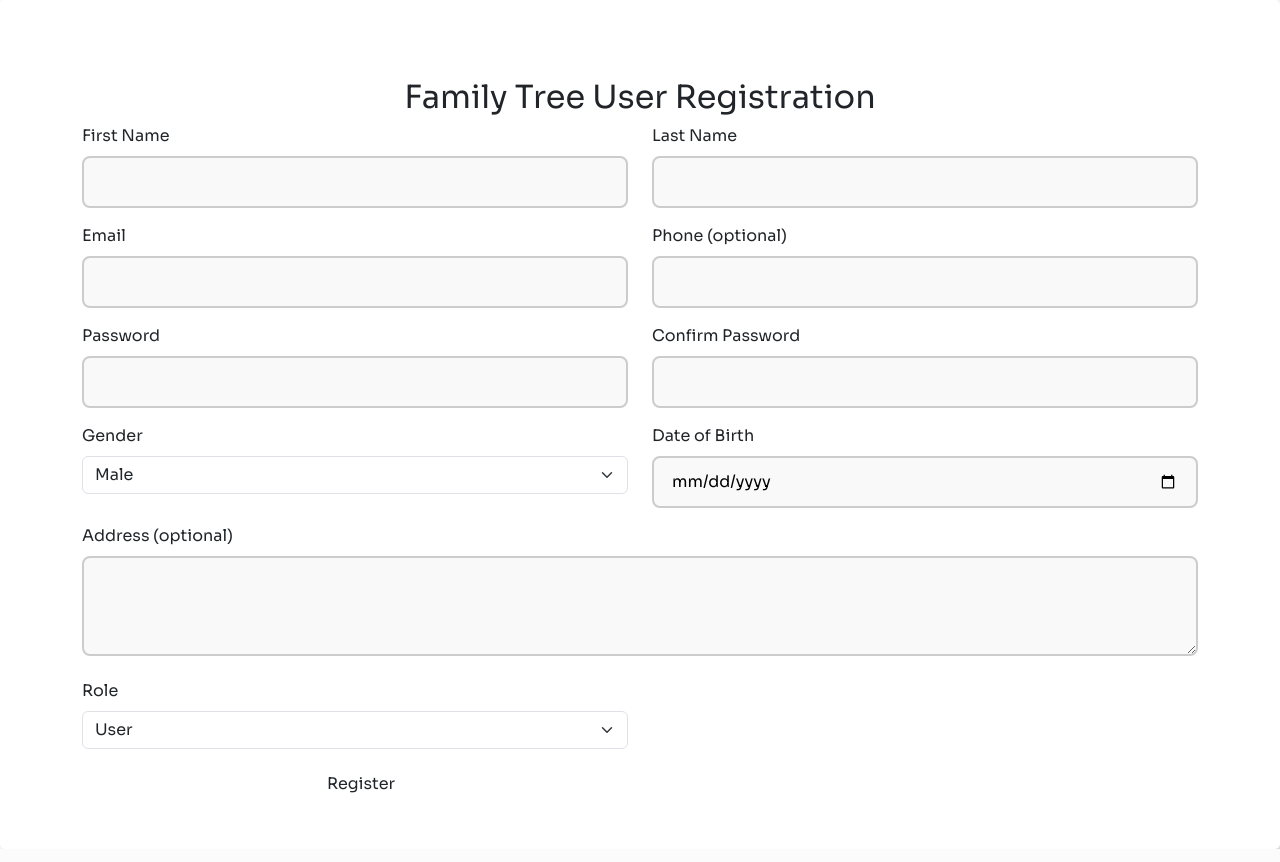
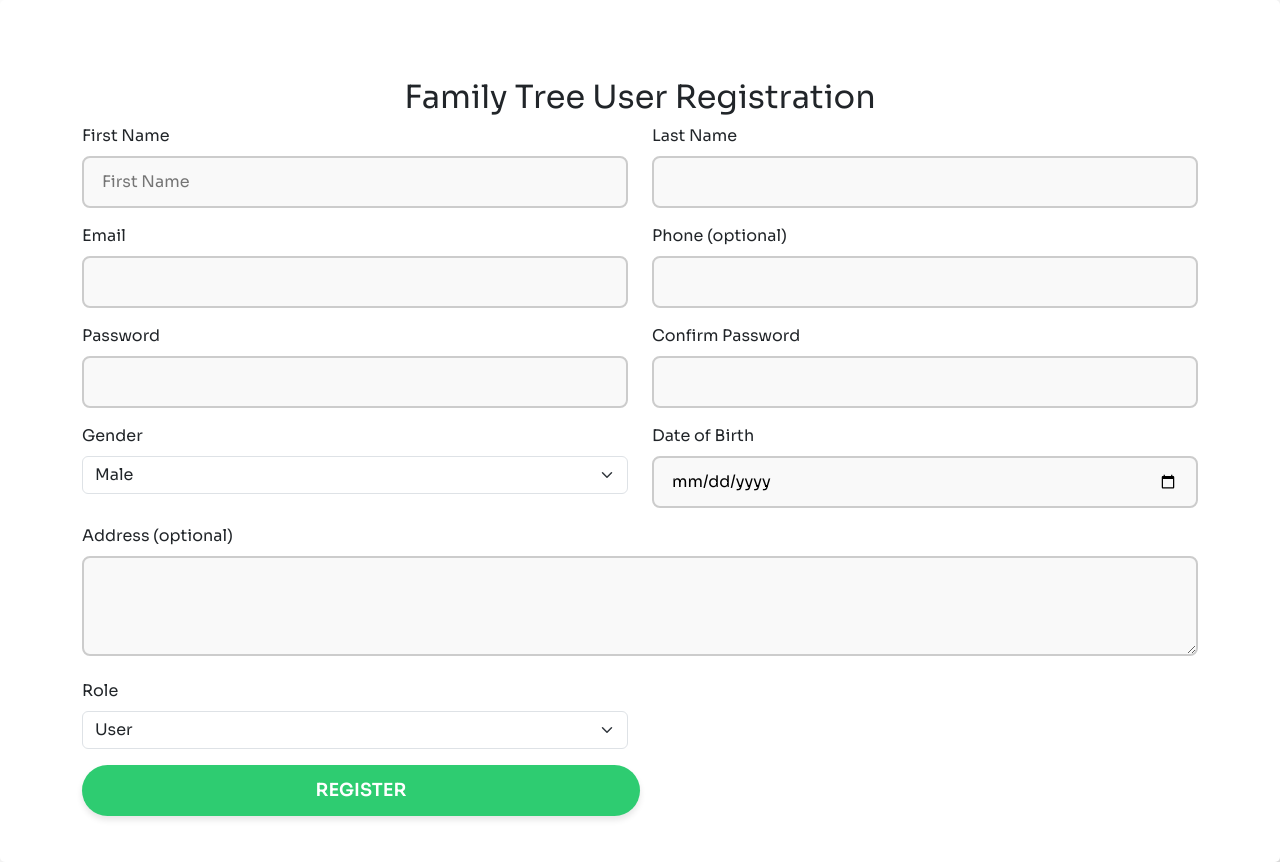
Before and after one commit to KabriAcid/ftms, a PHP site: page /resources/views/register.php in a window 1280 px wide. Run offline with PHP 8.4, Linux system fonts and the light colour scheme; data that the repository does not hold is empty.

```diff
--- a/resources/views/register.php
+++ b/resources/views/register.php
@@ -155,7 +155,7 @@ if ($_SERVER["REQUEST_METHOD"] == "POST") {
                 <div class="row">
                     <div class="col-md-6 mb-3">
                         <label for="first_name" class="form-label">First Name</label>
-                        <input type="text" class="input-field" id="first_name" name="first_name" value="<?php echo $first_name; ?>" required>
+                        <input type="text" placeholder="First Name" class="input-field" id="first_name" name="first_name" value="<?php echo $first_name; ?>" required>
                     </div>
                     <div class="col-md-6 mb-3">
                         <label for="last_name" class="form-label">Last Name</label>
@@ -218,7 +218,7 @@ if ($_SERVER["REQUEST_METHOD"] == "POST") {
                 </div>
 
                 <div class="col-md-6 mb-3 d-flex align-items-end">
-                    <button type="submit" class="btn sumbit-btn w-100">Register</button>
+                    <button type="submit" class="btn submit-btn w-100">Register</button>
                 </div>
             </form>
         </div>
```
Also changed, not shown: 1 other file.
